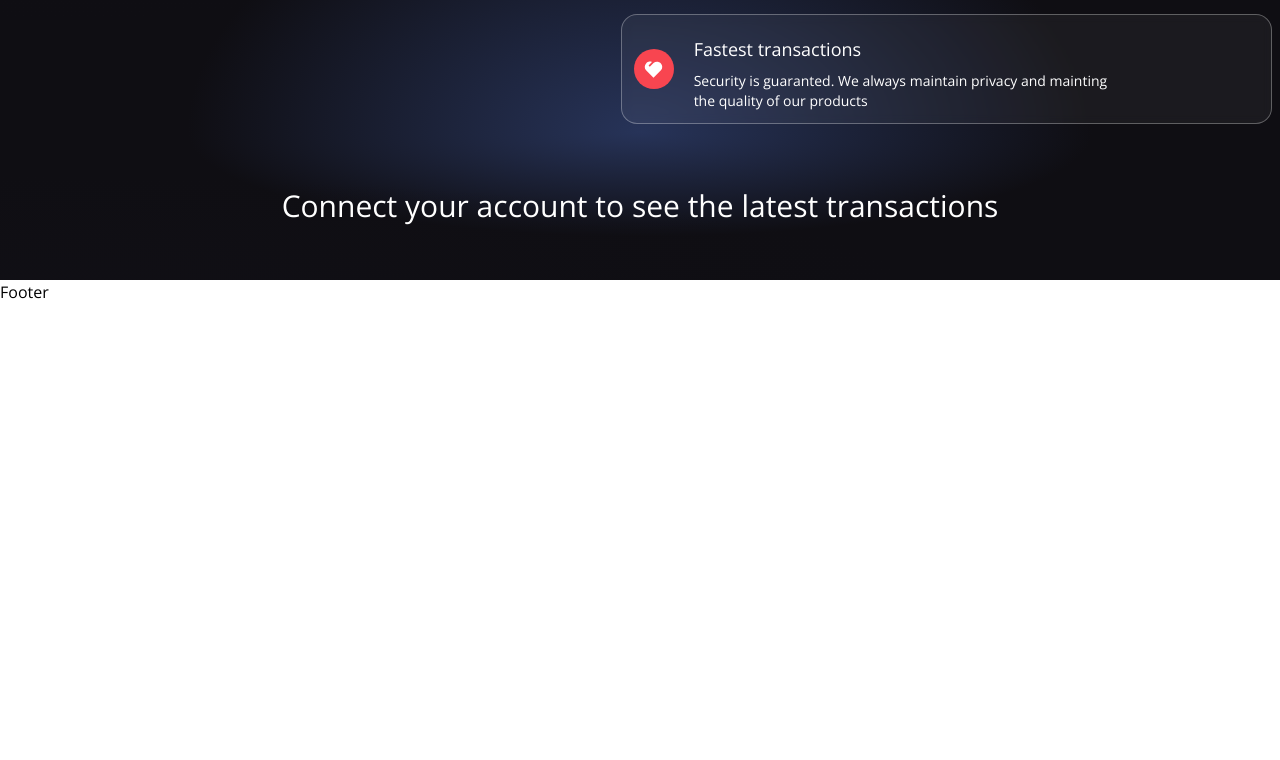
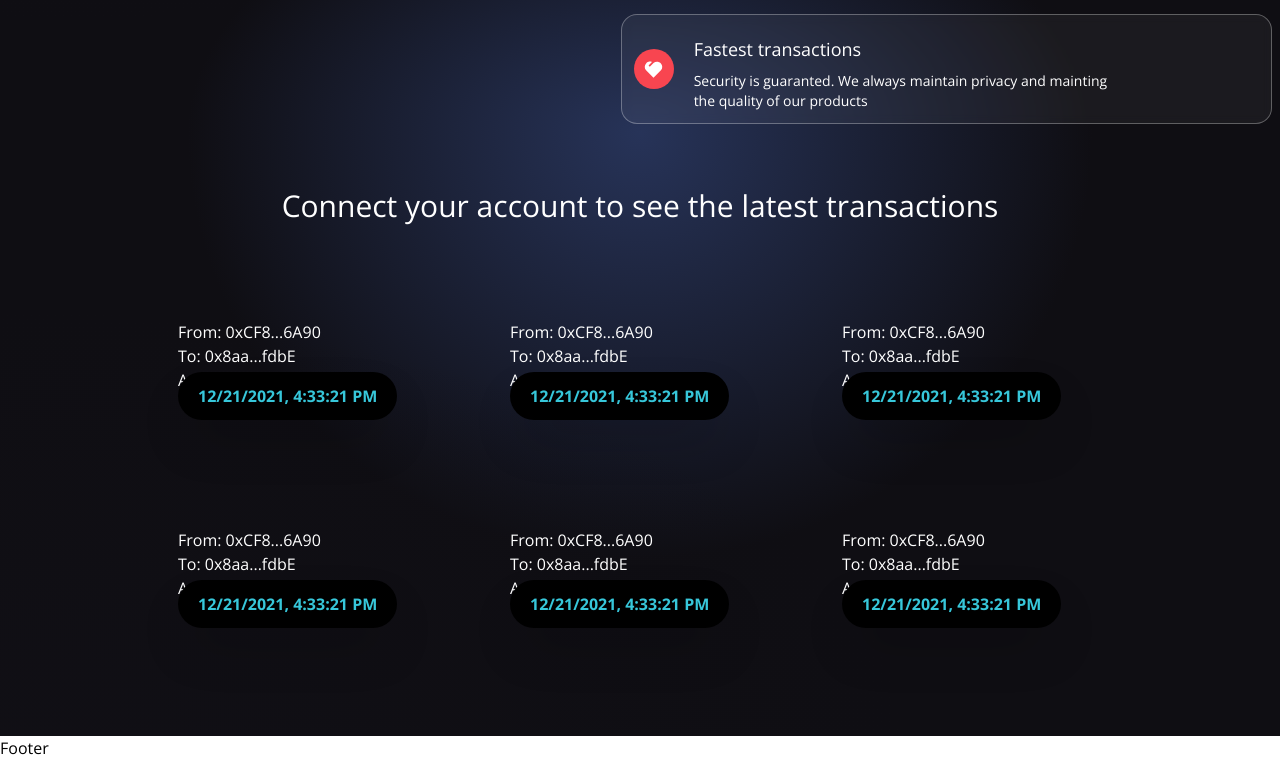
Before and after one commit to HtetOoNaing/blockcahin-solidity-smart-contract-crypto, a React (Vite) app in the folder client/: page / in a window 1280 px wide. Shown: the part 995-1755 px from the top of the page. Before the commit the page ends 1299 px from the top, so only its background shows below. Built offline with nearby package versions, Linux system fonts and the light colour scheme.

Commit message:
add transaction card in transactions

```diff
--- a/client/src/components/Transactions.jsx
+++ b/client/src/components/Transactions.jsx
@@ -1,5 +1,54 @@
 import { useContext } from "react";
 import { TransactionContext } from "../context/TransactionContext";
+import dummyData from "../utils/dummyData";
+import { shortenAddress } from "../utils/shortenAddress";
+
+const TransactionCard = ({
+  addressTo,
+  addressFrom,
+  timestamp,
+  message,
+  keyword,
+  amount,
+  url,
+}) => {
+  return (
+    <div className="bg-[181918] m-4 flex flex-1 2xl:min-w-[450px] 2xl:max-w-[500px] sm:min-w-[270px] sm:max-w-[300px] flex-col p-3 rounded-md hover:shadow-2xl">
+      <div className="flex flex-col items-center w-full mt-3">
+        <div className="flex flex-col justify-start w-full mb-6 p-2">
+          <a
+            href={`https://ropsten.etherscan.io/address/${addressFrom}`}
+            target="_blank"
+            rel="noopener noreference"
+          >
+            <p className="text-white text-base">
+              From: {shortenAddress(addressFrom)}
+            </p>
+          </a>
+          <a
+            href={`https://ropsten.etherscan.io/address/${addressTo}`}
+            target="_blank"
+            rel="noopener noreference"
+          >
+            <p className="text-white text-base">
+              To: {shortenAddress(addressTo)}
+            </p>
+          </a>
+          <p className="text-white text-base">Amount: {amount} ETH</p>
+          {message && (
+            <>
+              <br />
+              <p className="text-white text-base">Message: {message}</p>
+            </>
+          )}
+          <div className="bg-black p-3 px-5 w-max rounded-3xl -mt-5 shadow-2xl">
+            <p className="text-[#37c7da] font-bold">{timestamp}</p>
+          </div>
+        </div>
+      </div>
+    </div>
+  );
+};
 
 const Transactions = () => {
   const { currentAccount } = useContext(TransactionContext);
@@ -16,6 +65,11 @@
             Connect your account to see the latest transactions
           </h3>
         )}
+        <div className="flex flex-wrap justify-center items-center mt-10">
+          {dummyData.reverse().map((transaction, i) => (
+            <TransactionCard key={i} {...transaction} />
+          ))}
+        </div>
       </div>
     </div>
   );
```
